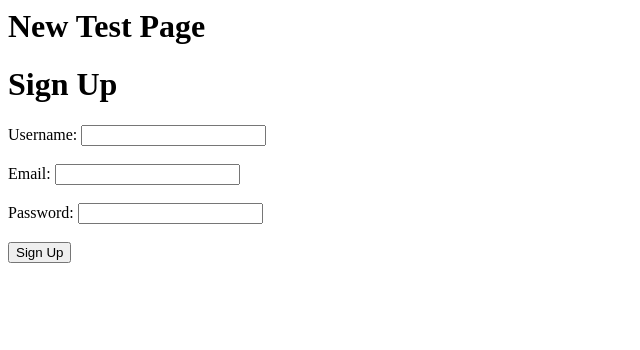
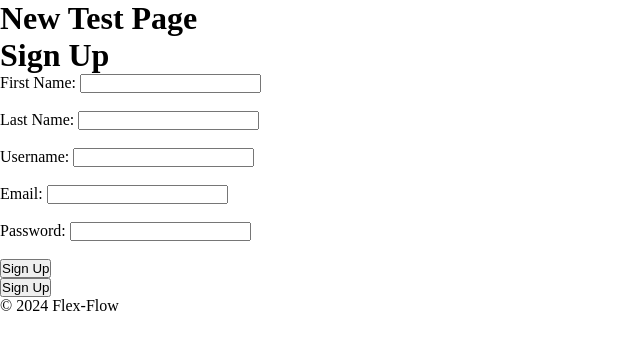
Before and after one commit to rubberart7/Flex-Flow, a Flask app: page /signup in a window 1280 px wide. Shown: the top 350 px of the page, without its empty margins (0-640 px from the left). Run offline with Flask 3, Linux system fonts and the light colour scheme; parts of the project's set-up code (start-up, migrations or seed data) failed here and were passed over.

Commit message:
added more backend changes

```diff
--- a/backend/main.py
+++ b/backend/main.py
@@ -1,6 +1,50 @@
 from flask import request, jsonify, redirect, url_for, render_template
 from config import app, db
 from models import UserAccount
+
+@app.route("/accounts", methods=["GET"])
+def get_accounts():
+    accounts = UserAccount.query.all()
+    #gets all of the accounts and places them in a list
+    json_accounts = list(map(lambda account: account.to_json(), accounts))
+    #for each account in the accounts list it turns them into json object and each is in the map object, so the map object is turned into a list instead
+    return jsonify({"accounts": json_accounts})
+    #converted into json data
+
+@app.route("/signup", methods=["POST"])
+def create_user():
+    first_name = request.form.get('first-name')
+    last_name = request.form.get('last-name')
+    username = request.form.get('username')
+    email = request.form.get('email')
+    password = request.form.get('password')
+
+    if not first_name or last_name or username or email or password:
+        return (jsonify({"message": "You must include first name, last name, username, email and password"}), 400)
+        #returns error message and response error code is 400
+
+    new_user = UserAccount(first_name=first_name, last_name=last_name, username=username, email=email, password=password)
+    #SQLAlchemy models inherit from db.Model, which includes a default __init__ method. This method allows you to set attributes directly
+    #by passing keyword arguments that correspond to the column names in the model.
+    #the keyword arguments match the column names defined in the model. The default constructor sets these attributes directly.
+    try:
+        db.session.add(new_user)
+        db.session.commit()
+    except Exception as e:
+        return jsonify({"messsage": str(e)}), 400
+
+    return jsonify({"messasge": "User Created!"}), 201
+    # these are all returned as json objects so the frontend can retrieve and display it
+
+# @app.route("/update_account/<int: user_id>", methods=["PATCH"])
+# def update_account(user_id):
+#     user_account = UserAccount.query.get(user_id)
+#     if not user:
+#         return jsonify ({"message": "User not found"}), 404
+
+
+
+
 
 @app.route('/')
 # the above url '/' is the base url for the website
--- a/backend/templates/base.html
+++ b/backend/templates/base.html
@@ -16,7 +16,7 @@
       Sign Up
     </button>
     <footer>
-      <p>&copy; 2024 Flex-FLow</p>
+      <p>&copy; 2024 Flex-Flow</p>
     </footer>
   </body>
 </html>
--- a/backend/templates/signup.html
+++ b/backend/templates/signup.html
@@ -1,7 +1,13 @@
-{% block head %}{% endblock %} {% block body %}
+{% extends 'base.html' %} {% block head %}{% endblock %} {% block body %}
 <h1>New Test Page</h1>
 <h1>Sign Up</h1>
-<form class="signup-form" action="/signup" method="GET">
+<form class="signup-form" action="/signup" method="POST">
+  <label for="first-name">First Name: </label>
+  <input type="text" id="first-name" name="first-name" required /><br /><br />
+
+  <label for="last-name">Last Name: </label>
+  <input type="text" id="last-name" name="last-name" required /><br /><br />
+
   <label for="username">Username:</label>
   <input type="text" id="username" name="username" required /><br /><br />
 
```
Also changed, not shown: backend/config.py (+8 -3 lines), backend/models.py (+10 -0 lines).
